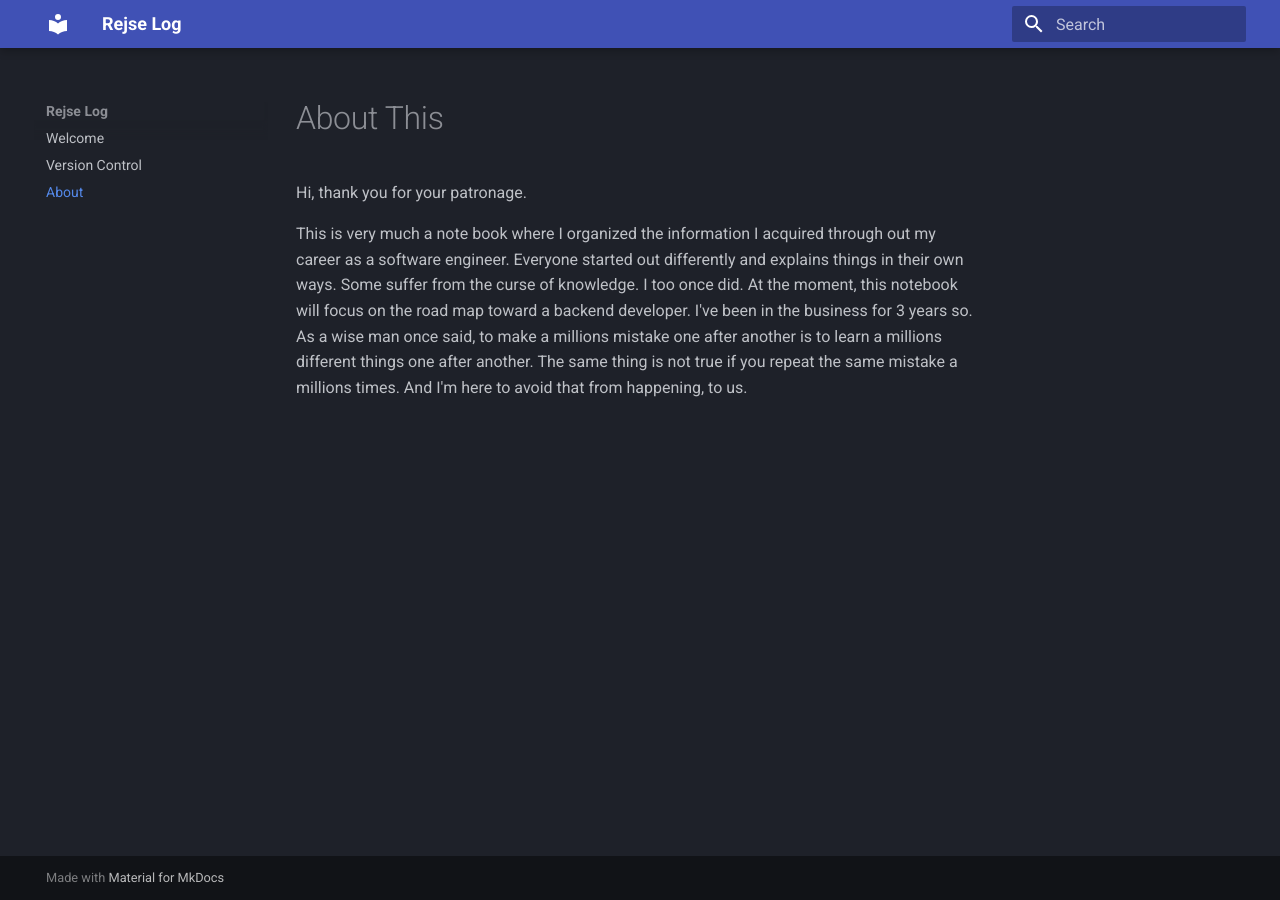
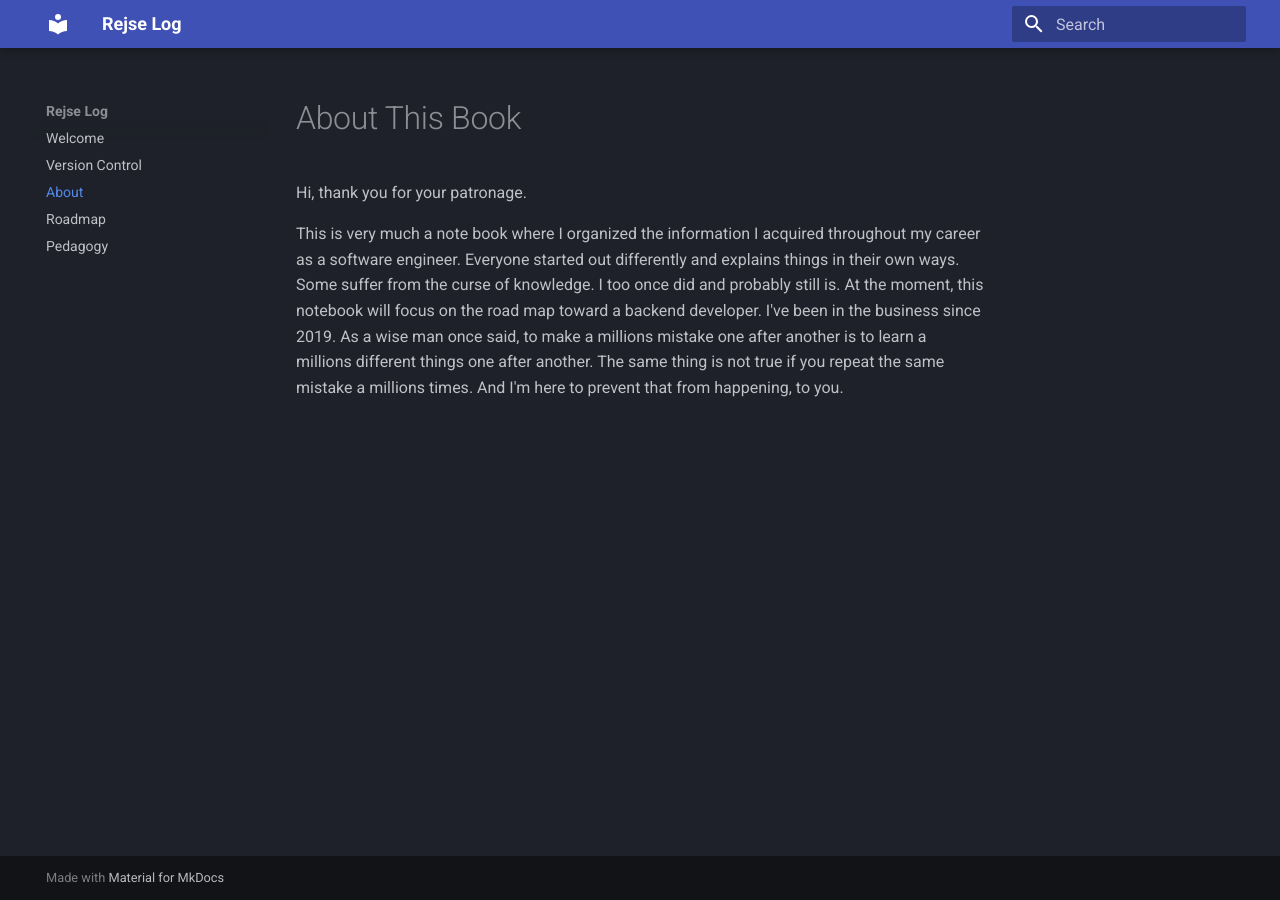
Before and after one commit to Spiffy1/rejselog, an MkDocs documentation site: the page built from docs/about.md, in a window 1280 px wide. Built offline with MkDocs 1.6.1 and Material for MkDocs 9.7.7, drawn with Linux system fonts in a browser that asks for light colours.

Commit message:
docs: spell check

```diff
--- a/docs/about.md
+++ b/docs/about.md
@@ -1,9 +1,9 @@
-# About This
+# About This Book
 
 Hi, thank you for your patronage.
 
-This is very much a note book where I organized the information I acquired through out my career as a software engineer.
-Everyone started out differently and explains things in their own ways. Some suffer from the curse of knowledge. I too once did.
-At the moment, this notebook will focus on the road map toward a backend developer. I've been in the business for 3 years so.
+This is very much a note book where I organized the information I acquired throughout my career as a software engineer.
+Everyone started out differently and explains things in their own ways. Some suffer from the curse of knowledge. I too once did and probably still is.
+At the moment, this notebook will focus on the road map toward a backend developer. I've been in the business since 2019.
 As a wise man once said, to make a millions mistake one after another is to learn a millions different things one after another.
-The same thing is not true if you repeat the same mistake a millions times. And I'm here to avoid that from happening, to us.
+The same thing is not true if you repeat the same mistake a millions times. And I'm here to prevent that from happening, to you.
--- a/mkdocs.yml
+++ b/mkdocs.yml
@@ -4,6 +4,8 @@ nav:
   - Welcome: "index.md"
   - Version Control: "version_control.md"
   - About: "about.md"
+  - Roadmap: "roadmap.md"
+  - Pedagogy: "efficient_learning.md"
 permissions:
   contents: write
 
```
Also changed, not shown: docs/efficient_learning.md (added, +17 -0 lines), docs/index.md (+2 -2 lines), docs/roadmap.md (added, +39 -0 lines), docs/version_control.md (+14 -15 lines), docs/databases/pymysql.md (added), 2 other files.
